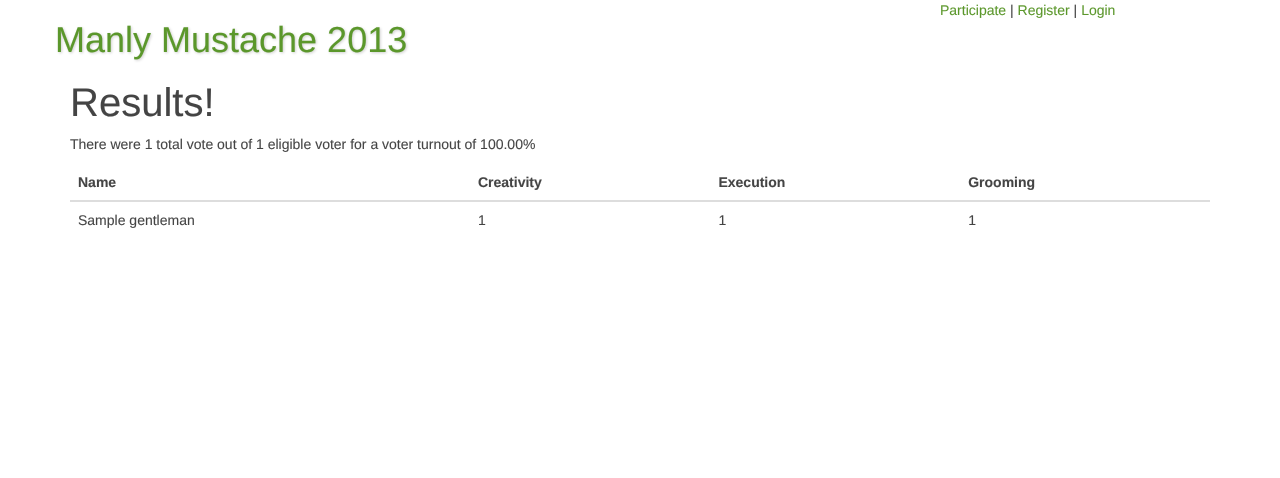
After one commit to mavroskardia/mustache2013, a Django app: page /voting/results in a window 1280 px wide. The commit adds this page. Shown: the top 478 px of the page. Run offline with Django 3.2, Linux system fonts and the light colour scheme; tables that the repository leaves empty hold one stand-in row (values such as "Sample post"); style sheets or scripts are compiled from the project's sources; some libraries are stand-ins or nearby versions; some web fonts are replaced.

Commit message:
added results page

```diff
--- a/mustache/voting/static/less/style.less
+++ b/mustache/voting/static/less/style.less
@@ -47,6 +47,11 @@ label {
 	label { cursor: pointer; }
 }
 
+img {
+	border: solid 1px #ccc;
+	background-color: #aaa;
+	padding: 1px;
+}
 
 .comments {
 	text-align: left;
--- /dev/null
+++ b/mustache/voting/templates/voting/results.html
@@ -0,0 +1,27 @@
+{% extends 'base.html' %}
+
+{% block content %}
+
+<h2>Results!</h2>
+
+<p>There were {{ votes|length }} total vote{{ votes|pluralize }} out of {{ voters|length }} eligible voter{{ voters|pluralize }} for a voter turnout of {{ turnout|floatformat:2 }}%</p>
+
+<table class="table">
+	<thead>
+		<tr>
+			<th>Name</th><th>Creativity</th><th>Execution</th><th>Grooming</th>
+		</tr>
+	</thead>
+	<tbody>
+{% for gentleman in gentlemen %}
+		<tr>
+			<td>{{ gentleman.name }}</td>
+			<td>{{ gentleman.creativity_set.count }}</td>
+			<td>{{ gentleman.execution_set.count }}</td>
+			<td>{{ gentleman.grooming_set.count }}</td>
+		</tr>
+{% endfor %}
+	</tbody>
+</table>
+
+{% endblock %}
--- a/mustache/voting/urls.py
+++ b/mustache/voting/urls.py
@@ -10,4 +10,5 @@ urlpatterns = patterns('',
     url(r'^vote$', voting.views.vote, name='vote'),
     url(r'^login$', voting.views.login, name='login'),
     url(r'^logout$', voting.views.logout, name='logout'),
+    url(r'^results$', voting.views.results, name='results'),
 )
--- a/mustache/voting/views.py
+++ b/mustache/voting/views.py
@@ -166,3 +166,17 @@ def comment(req):
 def logout(req):
     auth.logout(req)
     return HttpResponseRedirect(reverse('home'))
+
+def results(req):
+
+    voters = User.objects.all()
+    votes = Vote.objects.all()
+    turnout = len(votes) * 100.0 / len(voters)
+
+    return render(req,
+        'voting/results.html', {
+            'gentlemen': Gentleman.objects.all(),
+            'votes': votes,
+            'voters': voters,
+            'turnout': turnout
+        })
```
Also changed, not shown: README.md.
